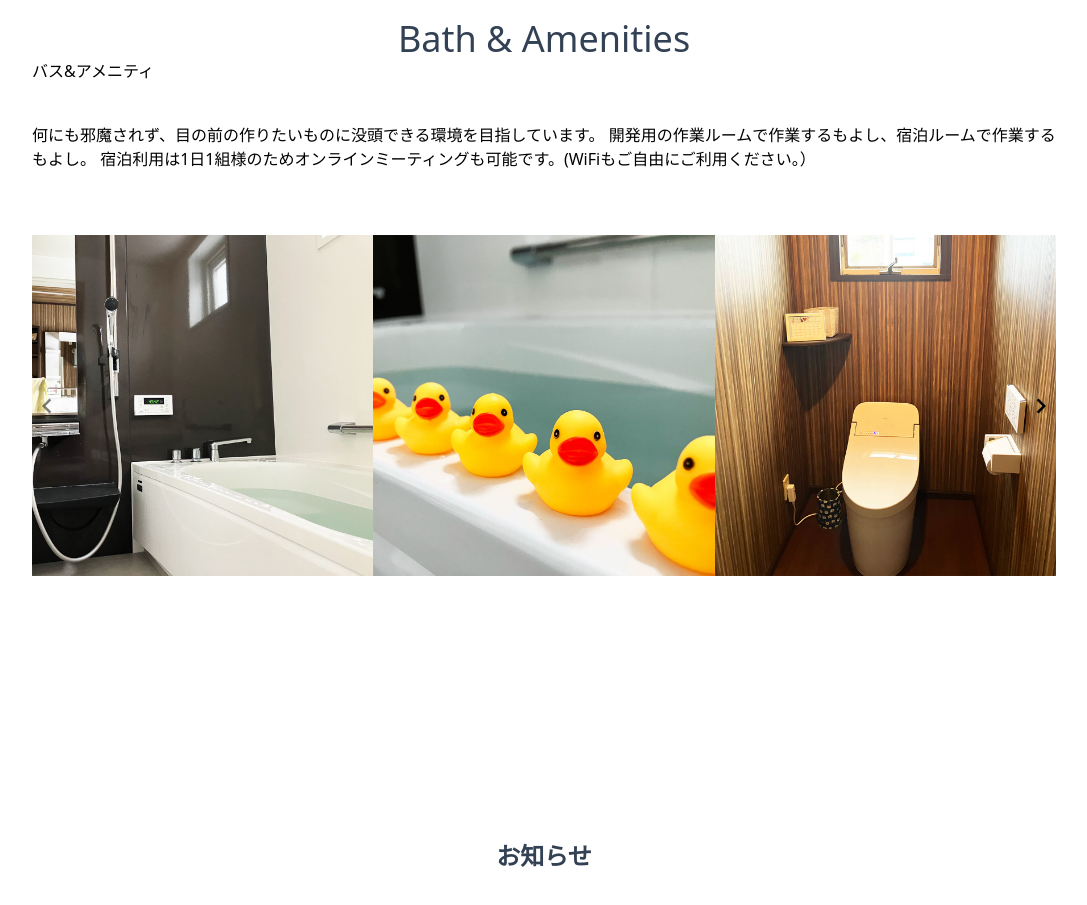
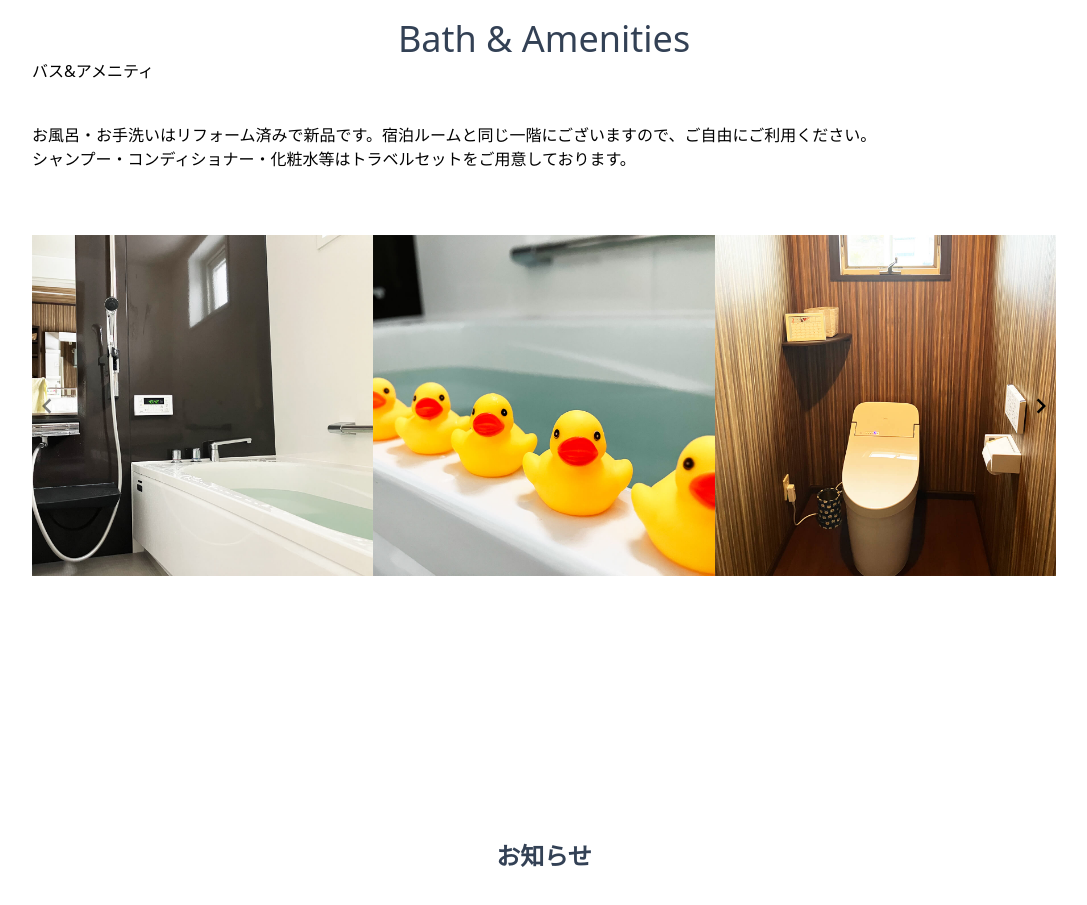
Before and after one commit to ishibashi-futos/Dropin, a Vue app: page /guest_house in a window 1280 px wide. Shown: the part 3080-3985 px from the top of the page, without its empty margins (96-1183 px from the left). Built offline with nearby package versions, Linux system fonts and the light colour scheme; no server answers.

Commit message:
文言修正

```diff
--- a/src/views/GuestHouse/Home.vue
+++ b/src/views/GuestHouse/Home.vue
@@ -134,9 +134,8 @@ Api.fetchNewsIndex('guest_house_top').then((data) => {
       <h2 class="text-slate-700 text-4xl text-center">Bath & Amenities</h2>
       <p class="text-base text-slate-700　text-center">バス&アメニティ</p>
       <p class="text-base mt-10">
-        何にも邪魔されず、目の前の作りたいものに没頭できる環境を目指しています。
-        開発用の作業ルームで作業するもよし、宿泊ルームで作業するもよし。
-        宿泊利用は1日1組様のためオンラインミーティングも可能です。(WiFiもご自由にご利用ください。）
+        お風呂・お手洗いはリフォーム済みで新品です。宿泊ルームと同じ一階にございますので、ご自由にご利用ください。<br>
+        シャンプー・コンディショナー・化粧水等はトラベルセットをご用意しております。
       </p>
       <div class="mt-16">
         <Carousel :settings="settings" :breakpoints="breakpoints">
```
